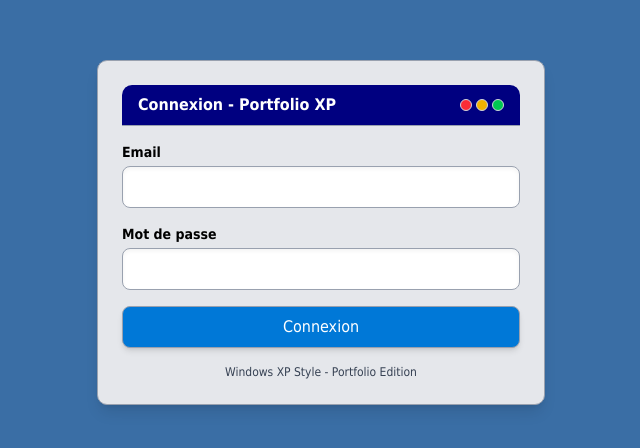
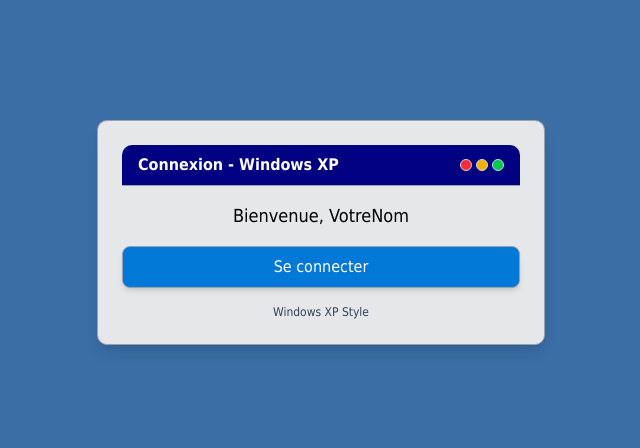
Before and after one commit to pipetj/portfolio, a Next.js app: page /login in a window 1280 px wide. Shown: the part 168-616 px from the top of the page, without its empty margins (319-959 px from the left). Built offline with nearby package versions, Linux system fonts and the light colour scheme.

Commit message:
create java feat and front root page

```diff
--- a/app/login/page.tsx
+++ b/app/login/page.tsx
@@ -3,44 +3,20 @@
 import { useState } from "react";
 
 export default function LoginPage() {
-  const [email, setEmail] = useState("");
-  const [password, setPassword] = useState("");
-  const [error, setError] = useState("");
-  const [message, setMessage] = useState("");
+  const [isLoggedIn, setIsLoggedIn] = useState(false);
+  const username = "VotreNom"; // Remplacez par votre nom d'utilisateur
 
-  const handleSubmit = async (e: { preventDefault: () => void; }) => {
-    e.preventDefault();
-    setError("");
-    setMessage("");
-
-    try {
-      const response = await fetch(
-        "https://portfolio-spring-boot-backend.onrender.com/auth/login",
-        {
-          method: "POST",
-          headers: { "Content-Type": "application/json" },
-          body: JSON.stringify({ email, password }),
-        }
-      );
-
-      if (!response.ok) {
-        throw new Error("Identifiants incorrects !");
-      }
-
-      const data = await response.json();
-      setMessage("Connexion réussie !");
-      console.log(data);
-    } catch (error) {
-      setError(error instanceof Error ? error.message : "Une erreur est survenue");
-    }
+  const handleLogin = () => {
+    setIsLoggedIn(true);
   };
 
+  if (!isLoggedIn) {
     return (
       <div className="min-h-screen flex items-center justify-center bg-[#3A6EA5]" style={{ fontFamily: 'Tahoma, sans-serif' }}>
         <div className="relative w-full max-w-md bg-gray-200 border border-gray-400 rounded-lg shadow-lg p-6">
           {/* XP Title Bar */}
           <div className="flex items-center justify-between bg-[#000080] text-white px-4 py-2 rounded-t-lg border-b border-gray-400">
-          <span className="font-bold">Connexion - Portfolio XP</span>
+            <span className="font-bold">Connexion - Windows XP</span>
             <div className="flex space-x-1">
               <div className="w-3 h-3 bg-red-500 rounded-full border border-gray-300"></div>
               <div className="w-3 h-3 bg-yellow-500 rounded-full border border-gray-300"></div>
@@ -48,53 +24,47 @@
             </div>
           </div>
 
-        {/* Form Content */}
-        <form onSubmit={handleSubmit} className="space-y-4 mt-4">
-          <div>
-            <label className="block text-black text-sm font-bold mb-1">Email</label>
-            <input
-              type="email"
-              value={email}
-              onChange={(e) => setEmail(e.target.value)}
-              required
-              className="w-full px-3 py-2 border border-gray-400 rounded-md shadow-inner bg-white text-black focus:ring-2 focus:ring-blue-400"
-            />
+          {/* Login Content */}
+          <div className="mt-4 text-center">
+            <div className="text-black text-lg mb-4">Bienvenue, {username}</div>
+            <button
+              onClick={handleLogin}
+              className="w-full bg-[#0078D7] text-white py-2 rounded-md border border-gray-400 shadow-md transition hover:bg-[#0054b4]"
+            >
+              Se connecter
+            </button>
           </div>
 
-          <div>
-            <label className="block text-black text-sm font-bold mb-1">Mot de passe</label>
-            <input
-              type="password"
-              value={password}
-              onChange={(e) => setPassword(e.target.value)}
-              required
-              className="w-full px-3 py-2 border border-gray-400 rounded-md shadow-inner bg-white text-black focus:ring-2 focus:ring-blue-400"
-            />
-          </div>
-
-          <button
-            type="submit"
-            className="w-full bg-[#0078D7] text-white py-2 rounded-md border border-gray-400 shadow-md transition hover:bg-[#0054b4]"
-          >
-            Connexion
-          </button>
-        </form>
-
-        {error && (
-          <div className="mt-4 p-3 bg-red-200 border border-red-500 text-black rounded-md">
-            ⚠️ {error}
-          </div>
-        )}
-
-        {message && (
-          <div className="mt-4 p-3 bg-green-200 border border-green-500 text-black rounded-md">
-            ✓ {message}
-          </div>
-        )}
-
           {/* Footer */}
-        <div className="mt-4 text-center text-xs text-gray-700">Windows XP Style - Portfolio Edition</div>
+          <div className="mt-4 text-center text-xs text-gray-700">Windows XP Style</div>
         </div>
       </div>
     );
   }
+
+  // Interface Windows XP après connexion
+  return (
+    <div className="min-h-screen bg-[#3A6EA5]" style={{ fontFamily: 'Tahoma, sans-serif' }}>
+      {/* Desktop */}
+      <div className="h-full w-full p-4">
+        {/* Start Button et Taskbar */}
+        <div className="fixed bottom-0 left-0 right-0 h-10 bg-gray-200 border-t border-gray-400 flex items-center px-2">
+          <button className="bg-[#0078D7] text-white px-4 py-1 rounded-sm flex items-center gap-2 hover:bg-[#0054b4]">
+            <span className="font-bold">Démarrer</span>
+          </button>
+          <div className="ml-auto text-sm text-black">
+            {new Date().toLocaleTimeString()}
+          </div>
+        </div>
+
+        {/* Desktop Icons - Vous pouvez en ajouter d'autres */}
+        <div className="p-2">
+          <div className="flex flex-col items-center w-20 cursor-pointer">
+            <div className="w-10 h-10 bg-gray-300 border border-gray-400 mb-1"></div>
+            <span className="text-white text-xs text-center">Mon PC</span>
+          </div>
+        </div>
+      </div>
+    </div>
+  );
+}
--- a/app/pinball/page.tsx
+++ b/app/pinball/page.tsx
@@ -60,7 +60,7 @@
     let prevState: PinballState | null = null;
     let animationFrame = 0;
 
-    wsRef.current = new WebSocket('ws://localhost:8080/game');
+    wsRef.current = new WebSocket('wss://https://portfolio-spring-boot-backend.onrender.com/game');
 
     wsRef.current.onmessage = (event: MessageEvent) => {
       const gameState: PinballState = JSON.parse(event.data);
```
Lines whose indentation alone changed are shown as unchanged.
